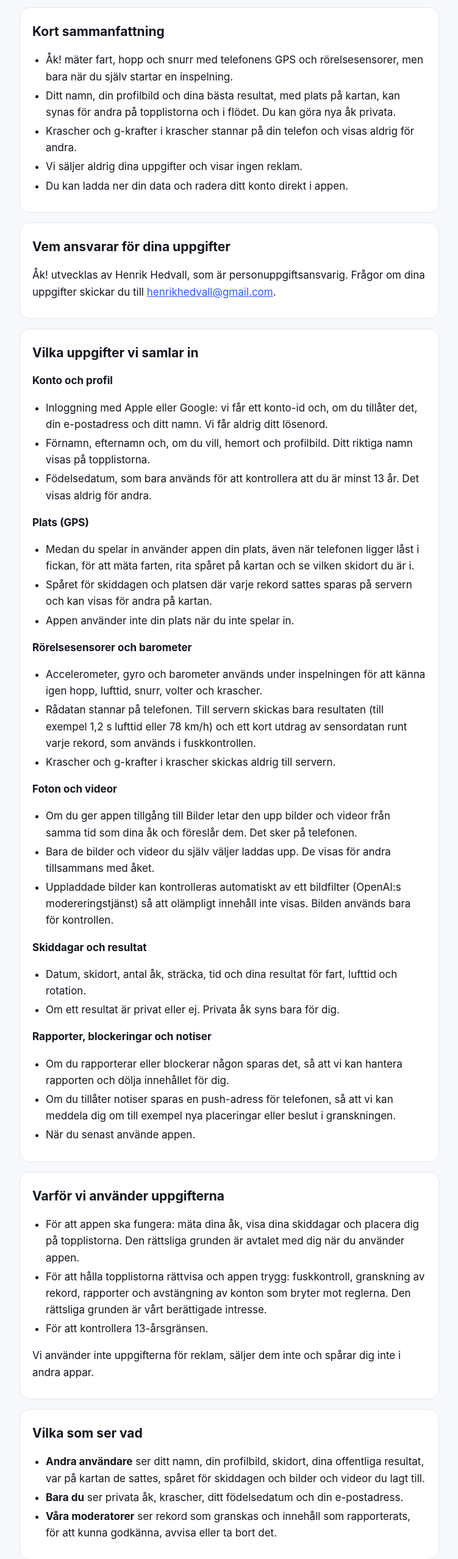
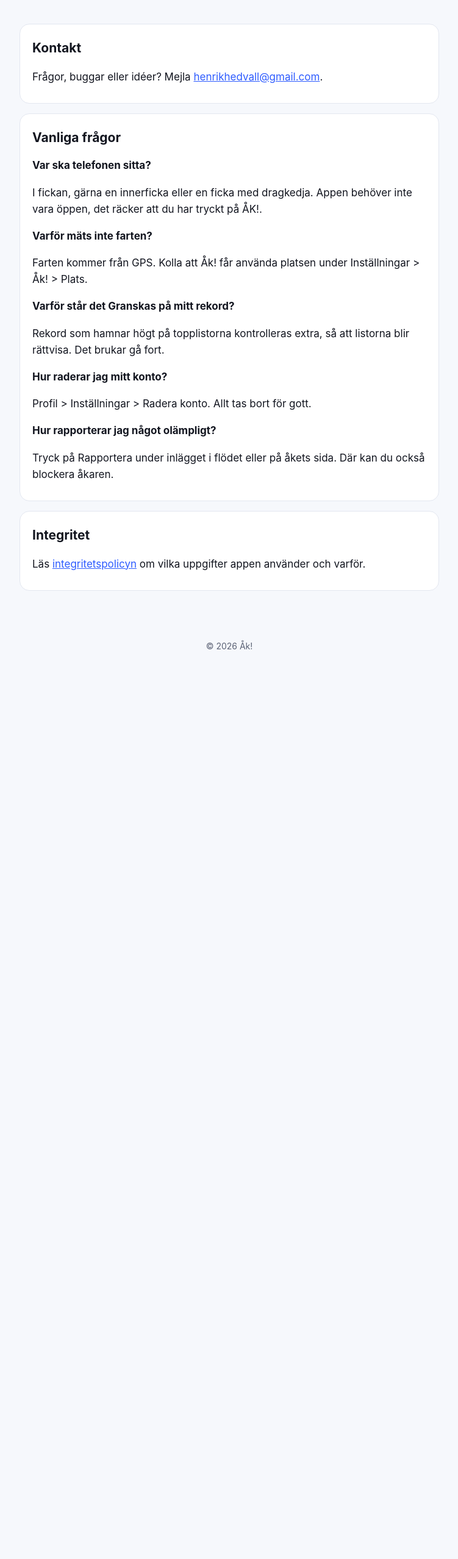
Before and after one commit to henrikhedvall-design/ak-app, a plain HTML site: page integritet/index.html in a window 1280 px wide. Shown: the part 240-2797 px from the top of the page at 61% size, without its empty margins (264-1015 px from the left). After the commit the page ends 1351 px from the top, so only its background shows below. Drawn offline with Linux system fonts and the light colour scheme; files that its build step writes are made by us from their sources.

Commit message:
Update index.html

```diff
--- a/integritet/index.html
+++ b/integritet/index.html
@@ -3,138 +3,45 @@
 <head>
 <meta charset="utf-8">
 <meta name="viewport" content="width=device-width, initial-scale=1">
-<title>Integritetspolicy – Åk!</title>
-<meta name="description" content="Hur appen Åk! samlar in, använder och skyddar dina uppgifter.">
-<link rel="stylesheet" href="../style.css">
+<title>Åk! – support</title>
+<meta name="description" content="Hjälp och kontakt för skidappen Åk!.">
+<link rel="stylesheet" href="style.css">
 </head>
 <body>
 <header>
   <div class="wrap">
     <span class="logo">Åk!</span>
-    <h1>Integritetspolicy</h1>
-    <p>Gäller från 24 november 2026.</p>
+    <h1>Åk. Hoppa. Snurra.</h1>
+    <p>Mät fart, hopp och snurr med telefonen i fickan och tävla med kompisarna på topplistorna.</p>
   </div>
 </header>
 <main>
 
 <section>
-  <h2>Kort sammanfattning</h2>
-  <ul>
-    <li>Åk! mäter fart, hopp och snurr med telefonens GPS och rörelsesensorer, men bara när du själv startar en inspelning.</li>
-    <li>Ditt namn, din profilbild och dina bästa resultat, med plats på kartan, kan synas för andra på topplistorna och i flödet. Du kan göra nya åk privata.</li>
-    <li>Krascher och g-krafter i krascher stannar på din telefon och visas aldrig för andra.</li>
-    <li>Vi säljer aldrig dina uppgifter och visar ingen reklam.</li>
-    <li>Du kan ladda ner din data och radera ditt konto direkt i appen.</li>
-  </ul>
+  <h2>Kontakt</h2>
+  <p>Frågor, buggar eller idéer? Mejla <a href="mailto:henrikhedvall@gmail.com">henrikhedvall@gmail.com</a>.</p>
 </section>
 
 <section>
-  <h2>Vem ansvarar för dina uppgifter</h2>
-  <p>Åk! utvecklas av Henrik Hedvall, som är personuppgiftsansvarig. Frågor om dina uppgifter skickar du till <a href="mailto:henrikhedvall@gmail.com">henrikhedvall@gmail.com</a>.</p>
+  <h2>Vanliga frågor</h2>
+  <h3>Var ska telefonen sitta?</h3>
+  <p>I fickan, gärna en innerficka eller en ficka med dragkedja. Appen behöver inte vara öppen, det räcker att du har tryckt på ÅK!.</p>
+  <h3>Varför mäts inte farten?</h3>
+  <p>Farten kommer från GPS. Kolla att Åk! får använda platsen under Inställningar &gt; Åk! &gt; Plats.</p>
+  <h3>Varför står det Granskas på mitt rekord?</h3>
+  <p>Rekord som hamnar högt på topplistorna kontrolleras extra, så att listorna blir rättvisa. Det brukar gå fort.</p>
+  <h3>Hur raderar jag mitt konto?</h3>
+  <p>Profil &gt; Inställningar &gt; Radera konto. Allt tas bort för gott.</p>
+  <h3>Hur rapporterar jag något olämpligt?</h3>
+  <p>Tryck på Rapportera under inlägget i flödet eller på åkets sida. Där kan du också blockera åkaren.</p>
 </section>
 
 <section>
-  <h2>Vilka uppgifter vi samlar in</h2>
-
-  <h3>Konto och profil</h3>
-  <ul>
-    <li>Inloggning med Apple eller Google: vi får ett konto-id och, om du tillåter det, din e-postadress och ditt namn. Vi får aldrig ditt lösenord.</li>
-    <li>Förnamn, efternamn och, om du vill, hemort och profilbild. Ditt riktiga namn visas på topplistorna.</li>
-    <li>Födelsedatum, som bara används för att kontrollera att du är minst 13 år. Det visas aldrig för andra.</li>
-  </ul>
-
-  <h3>Plats (GPS)</h3>
-  <ul>
-    <li>Medan du spelar in använder appen din plats, även när telefonen ligger låst i fickan, för att mäta farten, rita spåret på kartan och se vilken skidort du är i.</li>
-    <li>Spåret för skiddagen och platsen där varje rekord sattes sparas på servern och kan visas för andra på kartan.</li>
-    <li>Appen använder inte din plats när du inte spelar in.</li>
-  </ul>
-
-  <h3>Rörelsesensorer och barometer</h3>
-  <ul>
-    <li>Accelerometer, gyro och barometer används under inspelningen för att känna igen hopp, lufttid, snurr, volter och krascher.</li>
-    <li>Rådatan stannar på telefonen. Till servern skickas bara resultaten (till exempel 1,2 s lufttid eller 78 km/h) och ett kort utdrag av sensordatan runt varje rekord, som används i fuskkontrollen.</li>
-    <li>Krascher och g-krafter i krascher skickas aldrig till servern.</li>
-  </ul>
-
-  <h3>Foton och videor</h3>
-  <ul>
-    <li>Om du ger appen tillgång till Bilder letar den upp bilder och videor från samma tid som dina åk och föreslår dem. Det sker på telefonen.</li>
-    <li>Bara de bilder och videor du själv väljer laddas upp. De visas för andra tillsammans med åket.</li>
-    <li>Uppladdade bilder kan kontrolleras automatiskt av ett bildfilter (OpenAI:s modereringstjänst) så att olämpligt innehåll inte visas. Bilden används bara för kontrollen.</li>
-  </ul>
-
-  <h3>Skiddagar och resultat</h3>
-  <ul>
-    <li>Datum, skidort, antal åk, sträcka, tid och dina resultat för fart, lufttid och rotation.</li>
-    <li>Om ett resultat är privat eller ej. Privata åk syns bara för dig.</li>
-  </ul>
-
-  <h3>Rapporter, blockeringar och notiser</h3>
-  <ul>
-    <li>Om du rapporterar eller blockerar någon sparas det, så att vi kan hantera rapporten och dölja innehållet för dig.</li>
-    <li>Om du tillåter notiser sparas en push-adress för telefonen, så att vi kan meddela dig om till exempel nya placeringar eller beslut i granskningen.</li>
-    <li>När du senast använde appen.</li>
-  </ul>
-</section>
-
-<section>
-  <h2>Varför vi använder uppgifterna</h2>
-  <ul>
-    <li>För att appen ska fungera: mäta dina åk, visa dina skiddagar och placera dig på topplistorna. Den rättsliga grunden är avtalet med dig när du använder appen.</li>
-    <li>För att hålla topplistorna rättvisa och appen trygg: fuskkontroll, granskning av rekord, rapporter och avstängning av konton som bryter mot reglerna. Den rättsliga grunden är vårt berättigade intresse.</li>
-    <li>För att kontrollera 13-årsgränsen.</li>
-  </ul>
-  <p>Vi använder inte uppgifterna för reklam, säljer dem inte och spårar dig inte i andra appar.</p>
-</section>
-
-<section>
-  <h2>Vilka som ser vad</h2>
-  <ul>
-    <li><strong>Andra användare</strong> ser ditt namn, din profilbild, skidort, dina offentliga resultat, var på kartan de sattes, spåret för skiddagen och bilder och videor du lagt till.</li>
-    <li><strong>Bara du</strong> ser privata åk, krascher, ditt födelsedatum och din e-postadress.</li>
-    <li><strong>Våra moderatorer</strong> ser rekord som granskas och innehåll som rapporterats, för att kunna godkänna, avvisa eller ta bort det.</li>
-  </ul>
-</section>
-
-<section>
-  <h2>Tjänster vi använder</h2>
-  <ul>
-    <li><strong>Supabase</strong>: databas, inloggning och lagring av bilder och videor. Servrarna står inom EU.</li>
-    <li><strong>Apple</strong>: Logga in med Apple, kartor och push-notiser.</li>
-    <li><strong>Google</strong>: Logga in med Google.</li>
-    <li><strong>OpenAI</strong>: bildfiltret för uppladdade bilder.</li>
-  </ul>
-  <p>Leverantörerna får bara behandla uppgifterna för vår räkning. Om uppgifter behandlas utanför EU sker det med EU-kommissionens standardavtalsklausuler eller motsvarande skydd.</p>
-</section>
-
-<section>
-  <h2>Hur länge vi sparar uppgifterna</h2>
-  <p>Vi sparar dina uppgifter så länge du har ett konto. Du kan ta bort enskilda åk och skiddagar när du vill. När du raderar kontot tas profilen, alla skiddagar, resultat, bilder, videor och platser på topplistorna bort för gott, och det går inte att ångra.</p>
-</section>
-
-<section>
-  <h2>Dina rättigheter</h2>
-  <ul>
-    <li><strong>Ladda ner din data</strong>: Profil &gt; Inställningar &gt; Ladda ner min data.</li>
-    <li><strong>Radera kontot</strong>: Profil &gt; Inställningar &gt; Radera konto.</li>
-    <li><strong>Göra nya åk privata</strong>: Profil &gt; Inställningar &gt; Synlighet för nya åk.</li>
-    <li><strong>Stänga av behörigheter</strong>: i iPhones Inställningar &gt; Åk! kan du när som helst stänga av plats, rörelse, bilder och notiser.</li>
-  </ul>
-  <p>Du har också rätt att få veta vilka uppgifter vi har om dig, få fel rättade och invända mot behandlingen. Hör av dig till oss. Om du inte är nöjd kan du klaga hos Integritetsskyddsmyndigheten (<a href="https://www.imy.se">imy.se</a>).</p>
-</section>
-
-<section>
-  <h2>Barn</h2>
-  <p>Du måste vara minst 13 år för att använda Åk!. Vi kontrollerar åldern med födelsedatumet när kontot skapas.</p>
-</section>
-
-<section>
-  <h2>Ändringar</h2>
-  <p>Om vi ändrar policyn uppdaterar vi datumet överst och berättar om större ändringar i appen.</p>
+  <h2>Integritet</h2>
+  <p>Läs <a href="integritet/">integritetspolicyn</a> om vilka uppgifter appen använder och varför.</p>
 </section>
 
 </main>
-<footer><a href="../">Åk! – support</a></footer>
+<footer>© 2026 Åk!</footer>
 </body>
 </html>
```
